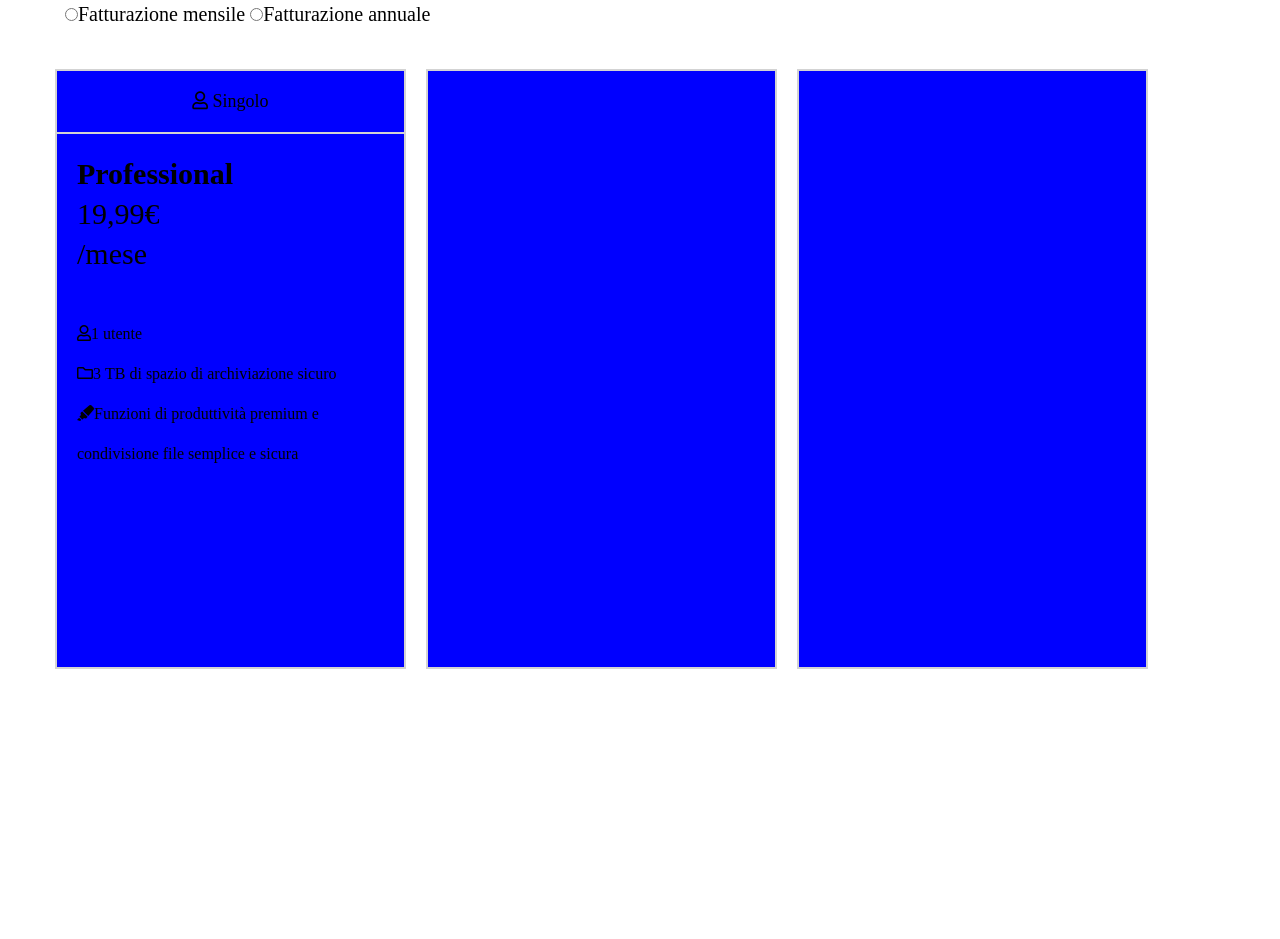
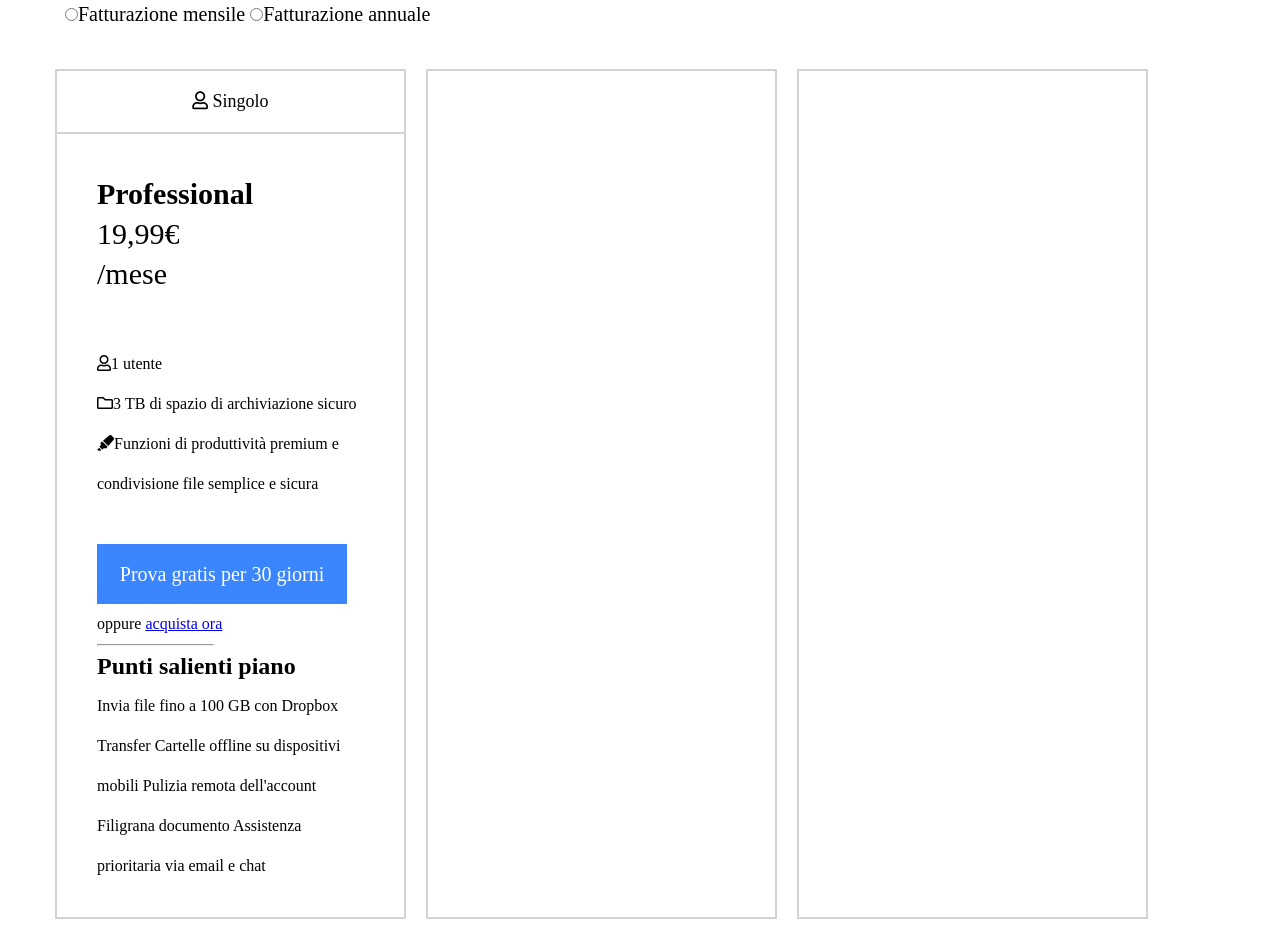
Before and after one commit to FrancescoCoclite/htmlcss-dropbox, a plain HTML site: page index.html in a window 1280 px wide. Shown: the part 954-1893 px from the top of the page. Before the commit the page ends 1643 px from the top, so only its background shows below. Drawn offline with Linux system fonts and the light colour scheme.

Commit message:
prima colonna

```diff
--- a/css/style.css
+++ b/css/style.css
@@ -10,8 +10,8 @@ header{
  border: 1px solid lightgray;
  position: fixed;
  z-index: 9999999;
+
 }
-
 #logo{
     vertical-align: middle;
     height: 30px;
@@ -57,6 +57,8 @@ nav a{
     margin: 40px 20px;
     font-size: 70px;
     line-height: 100px;
+    font-stretch: ultra-condensed;
+    font-weight: 800;
 }
 .textdx{
     width: 30%;
@@ -107,9 +109,9 @@ h3{
 }
 
 .colonna{
-    height: 600px;  /*  va tolta */
+    height: 850px;  /*  va tolta */
     width: 30%;
-    background-color: blue;
+    background-color: white;
     float: left;
     border: 2px solid lightgray;
 }
@@ -129,11 +131,17 @@ h3{
 }
 .stato{
     line-height: 40px;
-    padding: 20px;
+    padding: 40px;
     font-size: 30px;
 }
 .descrizione{
     display: block;
-    padding: 20px;
+    padding: 10px 40px;
     line-height: 40px;
 }
+.bottone-colonna{
+    padding: px;
+}
+hr{
+    margin-right: 150px;
+}
--- a/index.html
+++ b/index.html
@@ -69,6 +69,21 @@
                                 <il><i class="far fa-folder">3 TB di spazio di archiviazione sicuro</i><br></il>
                                 <il><i class="fas fa-highlighter"></i>Funzioni di produttività premium e condivisione file semplice e sicura</il>
                             </ul>
+                            <div class="btn-grande bottone-colonna">
+                                Prova gratis per 30 giorni
+                            </div>
+                            <p>oppure <a href="#.">acquista ora</a></p>
+                            <hr>
+                            <h2>Punti salienti piano</h2>
+                            <div>
+                            <ul>
+                                <l1> Invia file fino a 100 GB con Dropbox Transfer</l1>
+                                <l1>Cartelle offline su dispositivi mobili</l1>
+                                <l1>Pulizia remota dell'account</l1>
+                                <l1>Filigrana documento</l1>
+                                <l1>Assistenza prioritaria via email e chat</l1>
+                            </ul>
+                            </div>
                         </div>
                     </div>
                     <div class="colonna main"></div>
```
